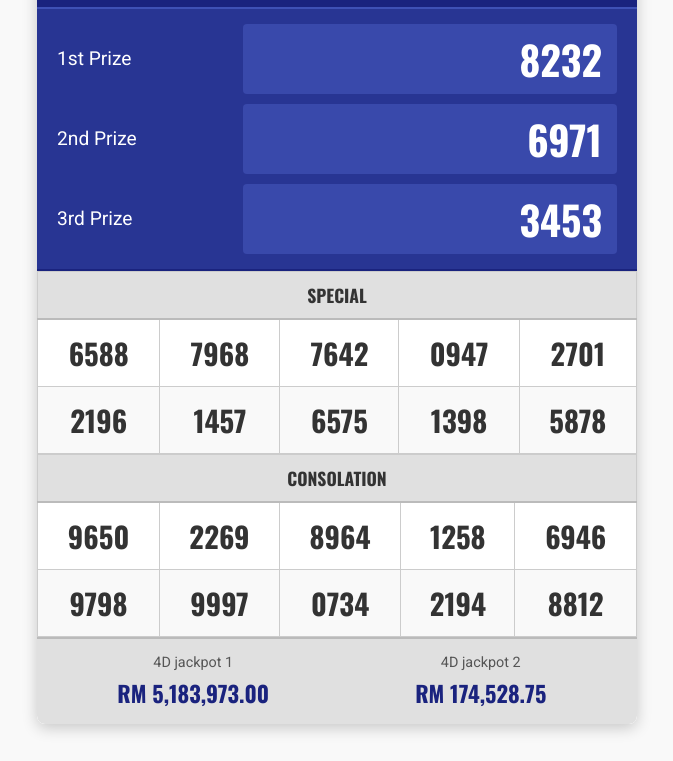
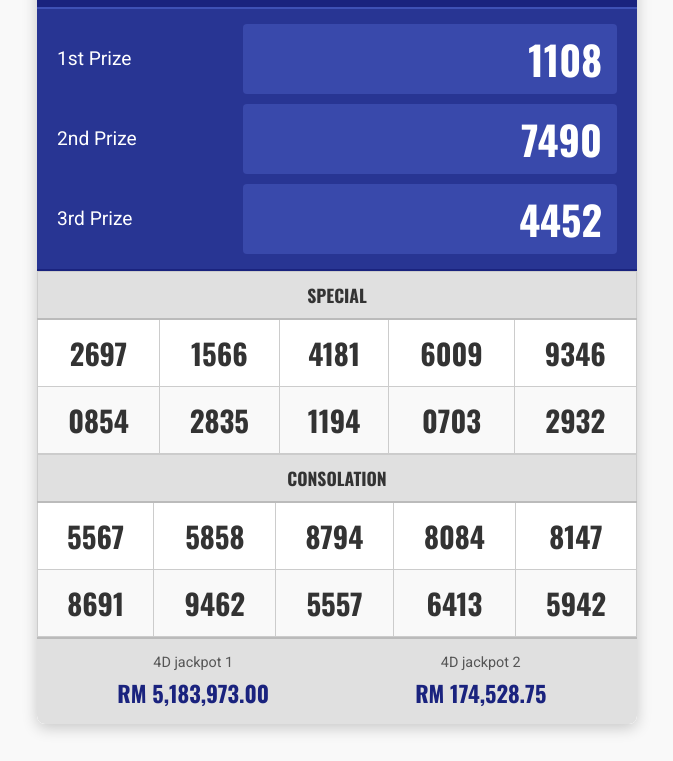
Before and after one commit to DAHENG4D/DAHENG, a plain HTML site: page index.html in a window 1280 px wide. Shown: the part 713-1474 px from the top of the page, without its empty margins (303-976 px from the left). Drawn offline with nearby package versions, Linux system fonts and the light colour scheme.

Commit message:
Auto-update index.html on Tue Nov 17 19:38:53 UTC 2026

```diff
--- a/index.html
+++ b/index.html
@@ -63,12 +63,12 @@
 </section>
 <section class="results-main-section" id="results">
 <h2 data-i18n="resultsHeading">Official DAHENG 4D Results</h2>
-<p class="section-description" data-i18n="resultsDescription">Here are the latest official results for Mon 16-11-2026.</p>
+<p class="section-description" data-i18n="resultsDescription">Here are the latest official results for Tue 17-11-2026.</p>
 <div class="results-card">
 <div class="header-section">
 <div class="header-left">
 <span class="logo-text" data-i18n="brandName">DAHENG 4D</span>
-<span class="draw-date">Mon 16-11-2026</span>
+<span class="draw-date">Tue 17-11-2026</span>
 </div>
 <div class="header-right">
 <span class="draw-no"></span>
@@ -78,15 +78,15 @@
 <div class="prize-section top-prizes">
 <div class="prize-row">
 <div class="prize-label" data-i18n="prizeLabel1">1st Prize</div>
-<div class="prize-number">8232</div>
+<div class="prize-number">1108</div>
 </div>
 <div class="prize-row">
 <div class="prize-label" data-i18n="prizeLabel2">2nd Prize</div>
-<div class="prize-number">6971</div>
+<div class="prize-number">7490</div>
 </div>
 <div class="prize-row">
 <div class="prize-label" data-i18n="prizeLabel3">3rd Prize</div>
-<div class="prize-number">3453</div>
+<div class="prize-number">4452</div>
 </div>
 </div>
 <table class="results-table special-table">
@@ -97,18 +97,18 @@
 </thead>
 <tbody>
 <tr>
-<td>6588</td>
-<td>7968</td>
-<td>7642</td>
-<td>0947</td>
-<td>2701</td>
+<td>2697</td>
+<td>1566</td>
+<td>4181</td>
+<td>6009</td>
+<td>9346</td>
 </tr>
 <tr>
-<td>2196</td>
-<td>1457</td>
-<td>6575</td>
-<td>1398</td>
-<td>5878</td>
+<td>0854</td>
+<td>2835</td>
+<td>1194</td>
+<td>0703</td>
+<td>2932</td>
 </tr>
 </tbody>
 </table>
@@ -120,18 +120,18 @@
 </thead>
 <tbody>
 <tr>
-<td>9650</td>
-<td>2269</td>
-<td>8964</td>
-<td>1258</td>
-<td>6946</td>
+<td>5567</td>
+<td>5858</td>
+<td>8794</td>
+<td>8084</td>
+<td>8147</td>
 </tr>
 <tr>
-<td>9798</td>
-<td>9997</td>
-<td>0734</td>
-<td>2194</td>
-<td>8812</td>
+<td>8691</td>
+<td>9462</td>
+<td>5557</td>
+<td>6413</td>
+<td>5942</td>
 </tr>
 </tbody>
 </table>
```
